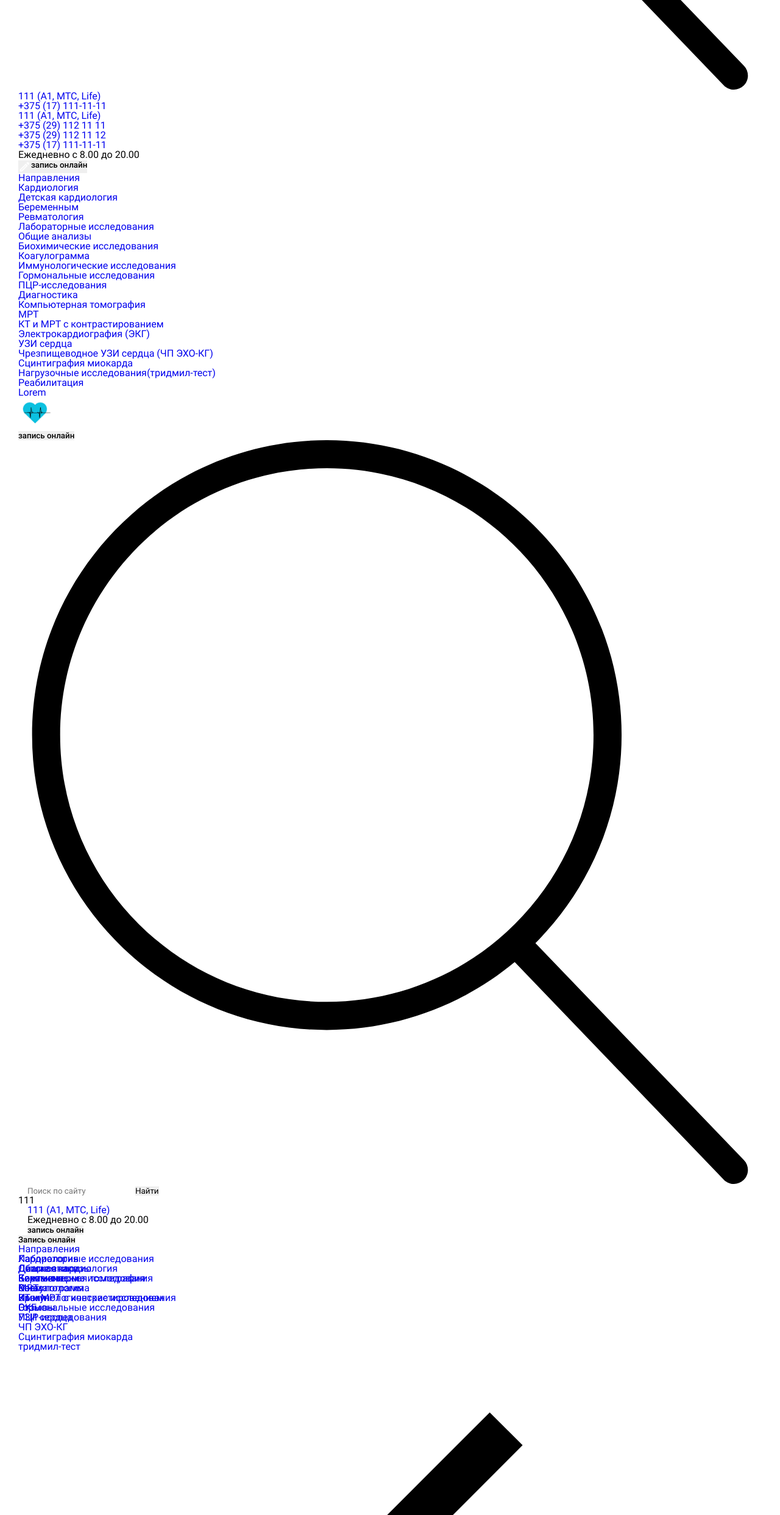
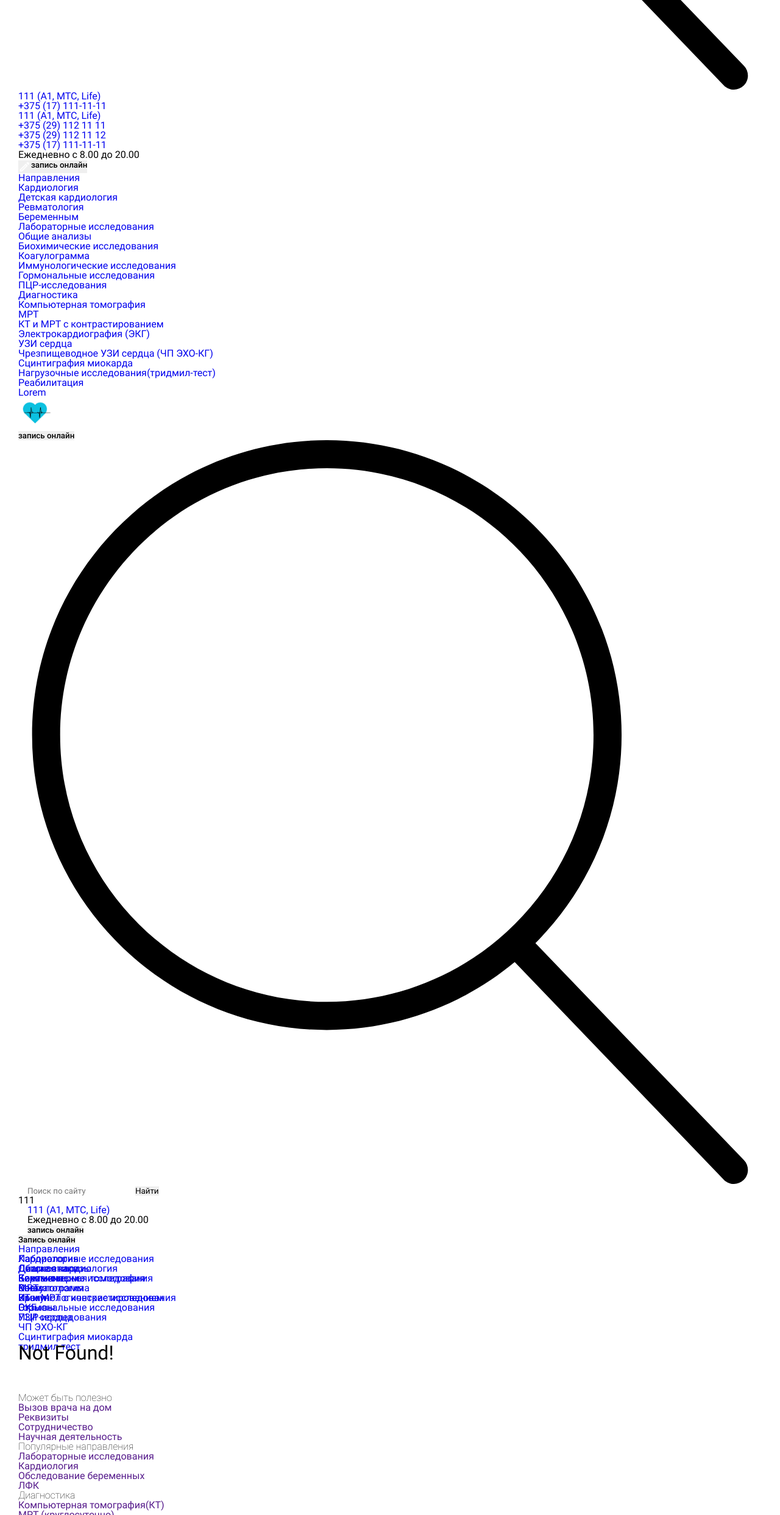
Before and after one commit to DinDenz/puls-med-center, a React (Create React App) app: page /napravleniya/1 in a window 1280 px wide. Shown: the part 1255-3740 px from the top of the page at 61% size. Built offline with nearby package versions, Linux system fonts and the light colour scheme.

Commit message:
newRoutes

```diff
--- a/src/App.jsx
+++ b/src/App.jsx
@@ -6,6 +6,7 @@ import Footer from "./Components/Footer/Footer";
 import Otzivy from "./Components/pages/Otzivy/Otzivy";
 import About from "./Components/pages/About/About";
 import Doctors from "./Components/pages/Doctors/Doctors";
+import NapravleniyaPage from './Components/pages/Napravleniya/NapravleniyaPage'
 import IndividualDocPage from "./Components/pages/Doctors/IndividualPage/IndividualDocPage"
 /*import Layout from "./Components/Layout";*/
 
@@ -20,6 +21,7 @@ function App() {
         <Route path='/doctors' element={<Doctors />}></Route>
         <Route path='/doctors/:id' element={<IndividualDocPage />}></Route>
         <Route path='/about' element={<About />}></Route>
+        <Route path='/napravleniya/:type' element={<NapravleniyaPage />}></Route>
       </Routes>
       <Footer />
     </div>
--- a/src/Components/Header/Desktop/MenuItem1.jsx
+++ b/src/Components/Header/Desktop/MenuItem1.jsx
@@ -1,5 +1,7 @@
 import React from 'react';
 import { useSubmenuToggle } from './../../hooks/useSubmenuToggle';
+import { Link } from 'react-router-dom';
+import napravleniya from './../../pages/Napravleniya/DataForNapraleniya'
 
 export default function MenuItem1() {
     const { isShowMenu, showMenu, hideMenu, } = useSubmenuToggle();
@@ -9,18 +11,12 @@ export default function MenuItem1() {
             <a href="#napravleniya" onClick={hideMenu}>Направления</a>
             <div className={`menu__submenu ${isShowMenu ? 'submenu show' : 'submenu'}`}>
                 <div className='submenu__list'>
-                    <div className="submenu__item">
-                        <a href="#">Кардиология</a>
-                    </div>
-                    <div className="submenu__item">
-                        <a href="#">Детская кардиология</a>
-                    </div>
-                    <div className="submenu__item">
-                        <a href="#">Беременным</a>
-                    </div>
-                    <div className="submenu__item">
-                        <a href="#">Ревматология</a>
-                    </div>
+                    {napravleniya.map(napr => (
+                        <div className="submenu__item" key={napr.id}>
+                            <Link to={`/napravleniya/${napr.type}`}>{napr.title}</Link>
+                        </div>
+                    ))
+                    }
                 </div>
             </div>
         </div >
--- /dev/null
+++ b/src/Components/pages/Napravleniya/DataForNapraleniya.js
@@ -0,0 +1,39 @@
+const napravleniya = [
+    {
+        "id": "1",
+        "type": "cardiologiya",
+        "title": "Кардиология",
+        "text": "Lorem Ipsum е елементарен примерен текст, използван в печатарската и типографската индустрия. Lorem Ipsum е индустриален стандарт от около 1500 година, когато неизвестен печатар взема няколко печатарски букви и ги разбърква, за да напечата с тях книга с примерни шрифтове. Този начин не само е оцелял повече от 5 века, но е навлязъл и в публикуването на електронни издания като е запазен почти без промяна. Популяризиран е през 60те години на 20ти век със издаването на Letraset листи, съдържащи Lorem Ipsum пасажи, популярен е и в наши дни във софтуер за печатни издания като Aldus PageMaker, който включва различни версии на Lorem Ipsum.",
+        "price-first": "50",
+        "price-second": "40",
+        "howtobook": "Sed ut perspiciatis, unde omnis iste natus error sit voluptatem accusantium doloremque laudantium, totam rem aperiam eaque ipsa, quae ab illo inventore veritatis et quasi architecto beatae vitae dicta sunt, explicabo",
+    },
+    {
+        "id": "2",
+        "type": "detskaya-cardiologiya",
+        "title": "Детская кардиология",
+        "text": "Lorem Ipsum е елементарен примерен текст, използван в печатарската и типографската индустрия. Lorem Ipsum е индустриален стандарт от около 1500 година, когато неизвестен печатар взема няколко печатарски букви и ги разбърква, за да напечата с тях книга с примерни шрифтове. Този начин не само е оцелял повече от 5 века, но е навлязъл и в публикуването на електронни издания като е запазен почти без промяна. Популяризиран е през 60те години на 20ти век със издаването на Letraset листи, съдържащи Lorem Ipsum пасажи, популярен е и в наши дни във софтуер за печатни издания като Aldus PageMaker, който включва различни версии на Lorem Ipsum.",
+        "price-first": "55",
+        "price-second": "45",
+        "howtobook": "Sed ut perspiciatis, unde omnis iste natus error sit voluptatem accusantium doloremque laudantium, totam rem aperiam eaque ipsa, quae ab illo inventore veritatis et quasi architecto beatae vitae dicta sunt, explicabo",
+    },
+    {
+        "id": "3",
+        "type": "revmatologiya",
+        "title": "Ревматология",
+        "text": "Lorem Ipsum е елементарен примерен текст, използван в печатарската и типографската индустрия. Lorem Ipsum е индустриален стандарт от около 1500 година, когато неизвестен печатар взема няколко печатарски букви и ги разбърква, за да напечата с тях книга с примерни шрифтове. Този начин не само е оцелял повече от 5 века, но е навлязъл и в публикуването на електронни издания като е запазен почти без промяна. Популяризиран е през 60те години на 20ти век със издаването на Letraset листи, съдържащи Lorem Ipsum пасажи, популярен е и в наши дни във софтуер за печатни издания като Aldus PageMaker, който включва различни версии на Lorem Ipsum.",
+        "price-first": "56",
+        "price-second": "45",
+        "howtobook": "Sed ut perspiciatis, unde omnis iste natus error sit voluptatem accusantium doloremque laudantium, totam rem aperiam eaque ipsa, quae ab illo inventore veritatis et quasi architecto beatae vitae dicta sunt, explicabo",
+    },
+    {
+        "id": "4",
+        "type": "cardiologiya-beremennih",
+        "title": "Беременным",
+        "text": "Lorem Ipsum е елементарен примерен текст, използван в печатарската и типографската индустрия. Lorem Ipsum е индустриален стандарт от около 1500 година, когато неизвестен печатар взема няколко печатарски букви и ги разбърква, за да напечата с тях книга с примерни шрифтове. Този начин не само е оцелял повече от 5 века, но е навлязъл и в публикуването на електронни издания като е запазен почти без промяна. Популяризиран е през 60те години на 20ти век със издаването на Letraset листи, съдържащи Lorem Ipsum пасажи, популярен е и в наши дни във софтуер за печатни издания като Aldus PageMaker, който включва различни версии на Lorem Ipsum.",
+        "price-first": "45",
+        "price-second": "40",
+        "howtobook": "Sed ut perspiciatis, unde omnis iste natus error sit voluptatem accusantium doloremque laudantium, totam rem aperiam eaque ipsa, quae ab illo inventore veritatis et quasi architecto beatae vitae dicta sunt, explicabo",
+    },
+]
+export default napravleniya;
--- /dev/null
+++ b/src/Components/pages/Napravleniya/NapravleniyaPage.jsx
@@ -0,0 +1,29 @@
+import React from 'react';
+import { useParams } from 'react-router-dom';
+import napravleniya from "./DataForNapraleniya";
+import NotFound from '../../common/NotFound';
+
+
+export default function NapravleniyaPage() {
+  const { type } = useParams();
+  //console.log(useParams());
+  const currentNapravl = napravleniya.find(napr => napr.type === type);
+  return (
+    <>
+      <div className='main'>
+        <div className='container' >
+          <div className="main__content">
+            {currentNapravl ? (
+              <div className="doc-page" key={currentNapravl.id}>
+                {currentNapravl.title}
+                {currentNapravl.text}
+              </div>
+            ) : (
+              <NotFound />
+            )}
+          </div>
+        </div>
+      </div>
+    </>
+  )
+}
```
